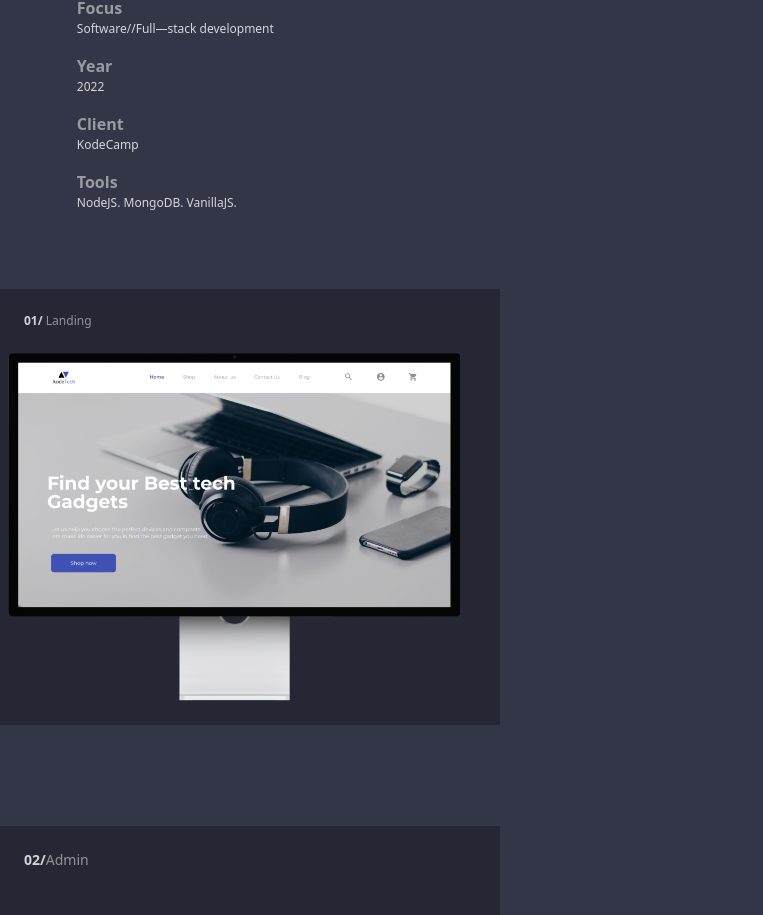
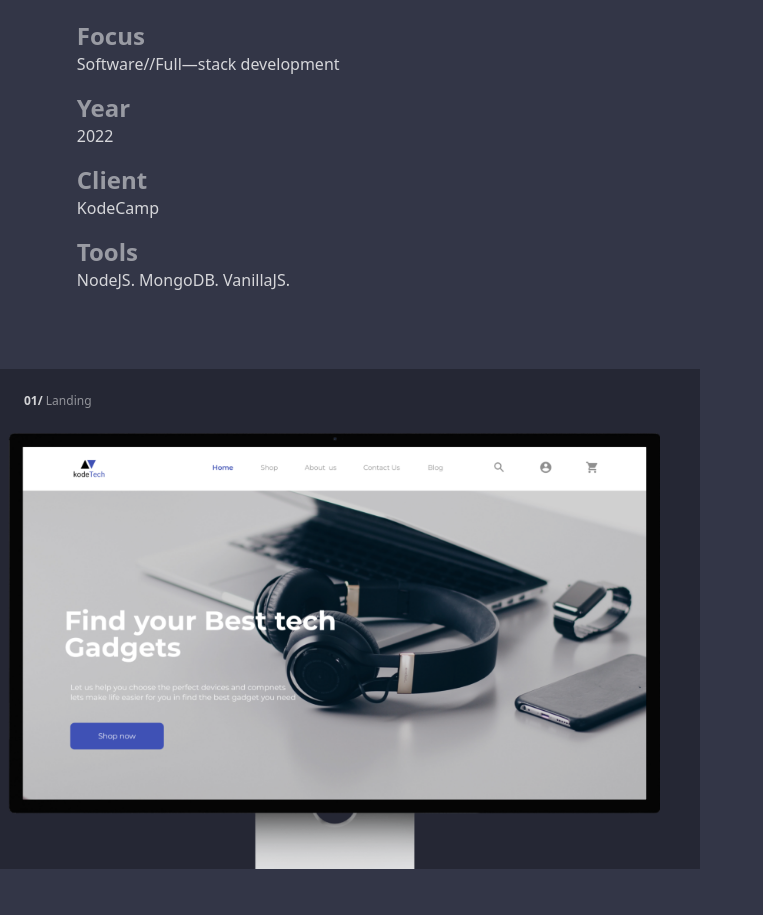
Before and after one commit to deelaurence/portfolio, a website: page kodetech.html in a window 1280 px wide. Shown: the part 145-1060 px from the top of the page, without its empty margins (0-763 px from the left). Drawn offline with Linux system fonts and the light colour scheme.

Commit message:
kodetech

```diff
--- a/js/projectAnimation.js
+++ b/js/projectAnimation.js
@@ -13,7 +13,7 @@ ScrollTrigger.create({
     animation:tl,
     trigger:'.project-card1',
     start:'top 30%',
-    end:'+=425',
+    end:'+=500',
     scrub:3,
     anticipatePin:1,
     pin:true,
--- a/kodetech.html
+++ b/kodetech.html
@@ -12,32 +12,32 @@
     <section class="p-[6%] text-white bg-primaryBg w-screen">
         <nav class=" project-nav z-20 w-[88%] ">
             <div class="flex  justify-between items-center">
-                <h1 class="text-4xl project-title text-orangeText  decoration-1 decoration-blockquoteMid font-bold ">
+                <h1 class="text-5xl project-title text-orangeText  decoration-1 decoration-blockquoteMid font-bold ">
                     KODETECH.
                 </h1>
                 <!-- <p class="border  h-8 w-8 rounded-full" >X</p> -->
                 <!-- <img src="images/Portfolioimg/Arrow web.png" class="h-6 right-0" alt="go-back"> -->
             </div>
         </nav>
-        <p class="mt-10 text-blockquoteMid font-semibold ">Focus</p>
-        <p class="text-[12px] text-blockquote ">Software//Full&mdash;stack development</p>
-        <p class="mt-4 text-blockquoteMid font-semibold ">Year</p>
-        <p class="text-[12px] text-blockquote ">2022</p>
-        <p class="mt-4 text-blockquoteMid font-semibold ">Client</p>
-        <p class="text-[12px] text-blockquote ">KodeCamp</p>
-        <p class="mt-4 text-blockquoteMid font-semibold ">Tools</p>
-        <p class="text-[12px] text-blockquote ">NodeJS. MongoDB. VanillaJS.</p>
+        <p class="mt-10 text-2xl text-blockquoteMid font-semibold ">Focus</p>
+        <p class="text-[16px] text-blockquote ">Software//Full&mdash;stack development</p>
+        <p class="mt-4 text-2xl text-blockquoteMid font-semibold ">Year</p>
+        <p class="text-[16px] text-blockquote ">2022</p>
+        <p class="mt-4 text-2xl text-blockquoteMid font-semibold ">Client</p>
+        <p class="text-[16px] text-blockquote ">KodeCamp</p>
+        <p class="mt-4 text-2xl text-blockquoteMid font-semibold ">Tools</p>
+        <p class="text-[16px] text-blockquote ">NodeJS. MongoDB. VanillaJS.</p>
     </section>
     <section class="  mb-6 project-card1 bg-primaryBg">
-        <div class=" relative w-[500px] z-30 p-6 bg-secondaryBg overflow-hidden ">
+        <div class=" relative w-[700px] h-[500px] z-30 p-6 bg-secondaryBg overflow-hidden ">
             <p class="text-blockquote font-semibold text-xs" >01/ <span class="font-light text-blockquoteMid" >Landing</span></p>
-            <img  class="mt-6 -translate-x-4 w-[610px]" src="images/Portfolioimg/Mac Studio.png" alt="">
+            <img  class="mt-6 -translate-x-4 w-full" src="images/Portfolioimg/Mac Studio.png" alt="">
         </div>
     </section>
     <section class="  py-[6%] project-card2 bg-primaryBg">
-        <div class="relative  z-30 w-[500px] p-6 bg-secondaryBg overflow-hidden">
+        <div class="relative  z-30 w-[700px] h-[500px] p-6 bg-secondaryBg overflow-hidden">
             <p class="text-blockquote font-semibold text-sm" >02/<span class="font-light text-blockquoteMid" >Admin</span> </p>
-            <img class="mt-12 -translate-x-4  w-[710px]" src="images/Portfolioimg/MacBook Pro 16.png" alt="">
+            <img class="mt-12 -translate-x-4  w-full" src="images/Portfolioimg/MacBook Pro 16.png" alt="">
         </div>
     </section>
     <section class=" px-[6%]">
```
Also changed, not shown: css/main.css.
